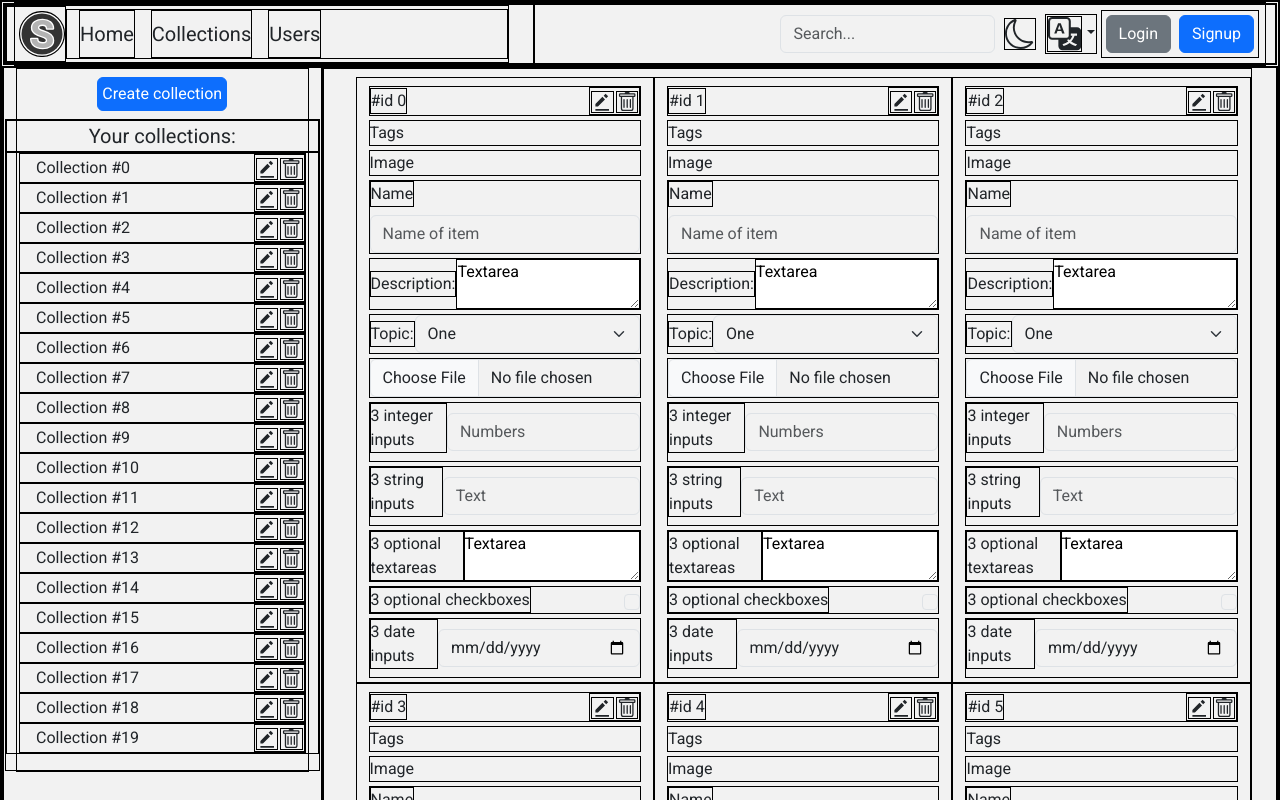
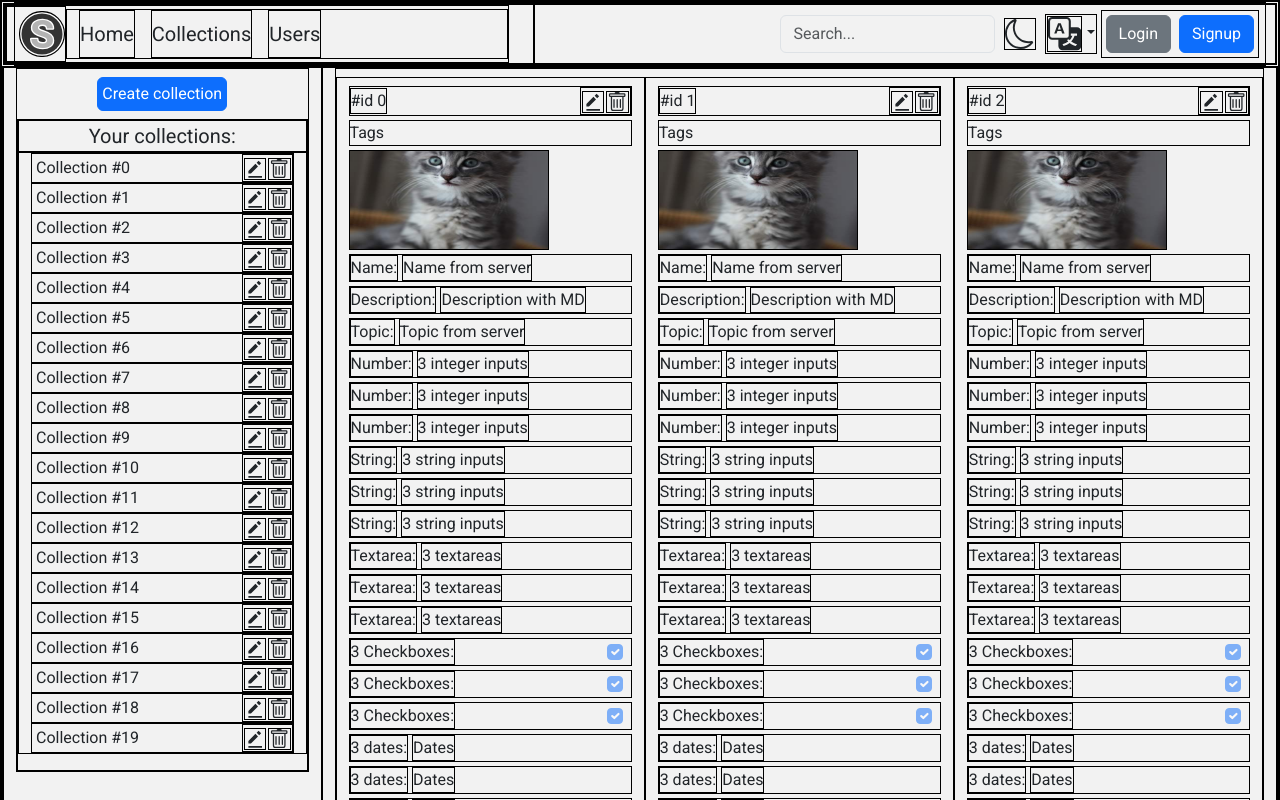
Before and after one commit to Username1111111111/SeTTTify, a Next.js app: page / in a window 1280 px wide. Shown: the top 800 px of the page. Built offline with nearby package versions, Linux system fonts and the light colour scheme.

Commit message:
Separated display from edit in Items and Collections

```diff
--- a/app/ui/items/itemCard.js
+++ b/app/ui/items/itemCard.js
@@ -1,11 +1,13 @@
 import { BiSolidEditAlt } from "react-icons/bi";
 import { BsTrash } from "react-icons/bs";
+import Image from "next/image";
 
 export default function ItemCard({ children }) {
     return (
-        <li className="col-12 col-md-4 d-flex flex-column ml-4">
+        <li className="col-12 col-md-4 d-flex flex-column justify-content-between">
             <div className="d-flex flex-row justify-content-between align-items-center mt-2 mb-1">
                 <div className="text-center">#id {children}</div>
+                {/* if authorized */}
                 <div className="d-flex flex-row justify-content-between align-items-center">
                     <button
                         type="button"
@@ -25,97 +27,99 @@ export default function ItemCard({ children }) {
             </div>
 
             <div className="mb-1">Tags</div>
-            <div className="mb-1">Image</div>
-            <div className="mb-1">
-                <label htmlFor="exampleFormControlInput1" className="form-label">
-                    Name
-                </label>
+            <Image width="200" height="100" src="/300.jpg" className="mb-1" alt="hello"/>
+            <div className="d-flex flex-row justify-content-start align-items-center mb-1">
+                <p className="p-0 m-0 me-1">Name: </p>
+                <p className="p-0 m-0">Name from server</p>
+            </div>
+            <div className="d-flex flex-row justify-content-start align-items-center mb-1">
+                <p className="p-0 m-0 me-1">Description: </p>
+                <p className="p-0 m-0">Description with MD</p>
+            </div>
+            <div className="d-flex flex-row justify-content-start align-items-center mb-1">
+                <p className="p-0 m-0 me-1">Topic: </p>
+                <p className="p-0 m-0">Topic from server</p>
+            </div>
+            <div className="d-flex flex-row justify-content-start align-items-center mb-1">
+                <p className="p-0 m-0 me-1">Number: </p>
+                <p className="p-0 m-0">3 integer inputs</p>
+            </div>
+            <div className="d-flex flex-row justify-content-start align-items-center mb-1">
+                <p className="p-0 m-0 me-1">Number: </p>
+                <p className="p-0 m-0">3 integer inputs</p>
+            </div>
+            <div className="d-flex flex-row justify-content-start align-items-center mb-1">
+                <p className="p-0 m-0 me-1">Number: </p>
+                <p className="p-0 m-0">3 integer inputs</p>
+            </div>
+            <div className="d-flex flex-row justify-content-start align-items-center mb-1">
+                <p className="p-0 m-0 me-1">String: </p>
+                <p className="p-0 m-0">3 string inputs</p>
+            </div>
+            <div className="d-flex flex-row justify-content-start align-items-center mb-1">
+                <p className="p-0 m-0 me-1">String: </p>
+                <p className="p-0 m-0">3 string inputs</p>
+            </div>
+            <div className="d-flex flex-row justify-content-start align-items-center mb-1">
+                <p className="p-0 m-0 me-1">String: </p>
+                <p className="p-0 m-0">3 string inputs</p>
+            </div>
+            <div className="d-flex flex-row justify-content-start align-items-center mb-1">
+                <p className="p-0 m-0 me-1">Textarea: </p>
+                <p className="p-0 m-0">3 textareas</p>
+            </div>
+            <div className="d-flex flex-row justify-content-start align-items-center mb-1">
+                <p className="p-0 m-0 me-1">Textarea: </p>
+                <p className="p-0 m-0">3 textareas</p>
+            </div>
+            <div className="d-flex flex-row justify-content-start align-items-center mb-1">
+                <p className="p-0 m-0 me-1">Textarea: </p>
+                <p className="p-0 m-0">3 textareas</p>
+            </div>
+            <div className="d-flex flex-row justify-content-between align-items-center mb-1">
+                <p className="p-0 m-0 me-1">3 Checkboxes: </p>
                 <input
-                    type="email"
-                    className="form-control"
-                    id="exampleFormControlInput1"
-                    placeholder="Name of item"
+                    className="form-check-input m-0 p-0 me-2"
+                    type="checkbox"
+                    value=""
+                    id="flexCheckDefault"
+                    checked
+                    disabled
                 />
             </div>
             <div className="d-flex flex-row justify-content-between align-items-center mb-1">
-                <label htmlFor="story">Description:</label>
-                <textarea
-                    id="story"
-                    name="story"
-                    rows="2"
-                    cols="30"
-                    defaultValue="Textarea"
+                <p className="p-0 m-0 me-1">3 Checkboxes: </p>
+                <input
+                    className="form-check-input m-0 p-0 me-2"
+                    type="checkbox"
+                    value=""
+                    id="flexCheckDefault"
+                    checked
+                    disabled
                 />
             </div>
             <div className="d-flex flex-row justify-content-between align-items-center mb-1">
-                <label htmlFor="topic">Topic:</label>
-                <select
-                    id="topic"
-                    className="form-select"
-                    a
-                    aria-label="Default select example"
-                >
-                    <option value="1">One</option>
-                    <option value="2">Two</option>
-                    <option value="3">Three</option>
-                </select>
-            </div>
-            <div className="d-flex flex-row justify-content-between align-items-center mb-1">
-                <input className="form-control" type="file" id="formFile" />
-            </div>
-            <div className="d-flex flex-row justify-content-between align-items-center mb-1">
-                <label htmlFor="exampleFormControlInput1" className="form-label">
-                    3 integer inputs
-                </label>
+                <p className="p-0 m-0 me-1">3 Checkboxes: </p>
                 <input
-                    type="number"
-                    className="form-control"
-                    id="exampleFormControlInput1"
-                    placeholder="Numbers"
-                />
-            </div>
-            <div className="d-flex flex-row justify-content-between align-items-center mb-1">
-                <label htmlFor="exampleFormControlInput1" className="form-label">
-                    3 string inputs
-                </label>
-                <input
-                    type="text"
-                    className="form-control"
-                    id="exampleFormControlInput1"
-                    placeholder="Text"
-                />
-            </div>
-            <div className="d-flex flex-row justify-content-between align-items-center mb-1">
-                <label htmlFor="opt">3 optional textareas</label>
-                <textarea
-                    id="opt"
-                    name="opt"
-                    rows="2"
-                    cols="30"
-                    defaultValue="Textarea"
-                ></textarea>
-            </div>
-            <div className="d-flex flex-row justify-content-between align-items-center mb-1">
-                <label className="form-check-label" htmlFor="flexCheckDefault">
-                    3 optional checkboxes
-                </label>
-                <input
-                    className="form-check-input"
+                    className="form-check-input m-0 p-0 me-2"
                     type="checkbox"
                     value=""
                     id="flexCheckDefault"
+                    checked
+                    disabled
                 />
             </div>
-            <div className="d-flex flex-row justify-content-between align-items-center mb-1">
-                <label htmlFor="exampleFormControlInput1" className="form-label">
-                    3 date inputs
-                </label>
-                <input
-                    type="date"
-                    className="form-control"
-                    id="exampleFormControlInput1"
-                    placeholder="Numbers"
-                />
+            <div className="d-flex flex-row justify-content-start align-items-center mb-1">
+                <p className="p-0 m-0 me-1">3 dates: </p>
+                <p className="p-0 m-0">Dates</p>
+            </div>
+            <div className="d-flex flex-row justify-content-start align-items-center mb-1">
+                <p className="p-0 m-0 me-1">3 dates: </p>
+                <p className="p-0 m-0">Dates</p>
+            </div>
+            <div className="d-flex flex-row justify-content-start align-items-center mb-1">
+                <p className="p-0 m-0 me-1">3 dates: </p>
+                <p className="p-0 m-0">Dates</p>
             </div>
         </li>
     );
--- a/app/ui/items/itemList.js
+++ b/app/ui/items/itemList.js
@@ -6,7 +6,7 @@ function createItemCards() {
     for (let i = 0; i < itemCount; i++) {
         allItems.push(<ItemCard key={i}>{i}</ItemCard>);
     }
-    return <ul className="row w-100 pt-2 d-flex">{allItems}</ul>;
+    return <ul className="row d-flex w-100 p-0 m-0 pt-2">{allItems}</ul>;
 }
 
 export default function ItemList() {
--- a/app/ui/sidebar/collectionItem.js
+++ b/app/ui/sidebar/collectionItem.js
@@ -5,7 +5,8 @@ import { BsTrash } from "react-icons/bs";
 export default function CollectionItem({ children }) {
     return (
         <li className="d-flex flex-row text-center justify-content-between align-items-center text-nowrap fs-6 pt-0 pb-0">
-            <Link href="" className="nav-link active fs-6 ms-3" >Collection #{children}</Link>
+            <Link href="" className="nav-link active fs-6 ms-1" >Collection #{children}</Link>
+            {/* if authorized */}
             <div>
                 <button
                     type="button"
--- a/app/ui/sidebar/collectionList.js
+++ b/app/ui/sidebar/collectionList.js
@@ -11,7 +11,7 @@ function createCollectionItems() {
 
 export default function CollectionList() {
     return (
-        <div className="row">
+        <div className="row w-100">
             <p className="text-center mb-0 fs-5">Your collections:</p>
             {createCollectionItems()}
         </div>
--- a/app/ui/sidebar/sidebar.js
+++ b/app/ui/sidebar/sidebar.js
@@ -3,6 +3,7 @@ import CreateButton from "./createButton";
 
 export default function Sidebar() {
     return (<div className="d-flex flex-column align-items-center">
+        {/* if authorized */}
         <CreateButton/>
         <CollectionList/>
     </div>);
```
Also changed, not shown: app/ui/items/itemCardEdit.js (added, +100 -0 lines), app/ui/sidebar/collectionCreate.js (added, +100 -0 lines), public/300.jpg (added).
